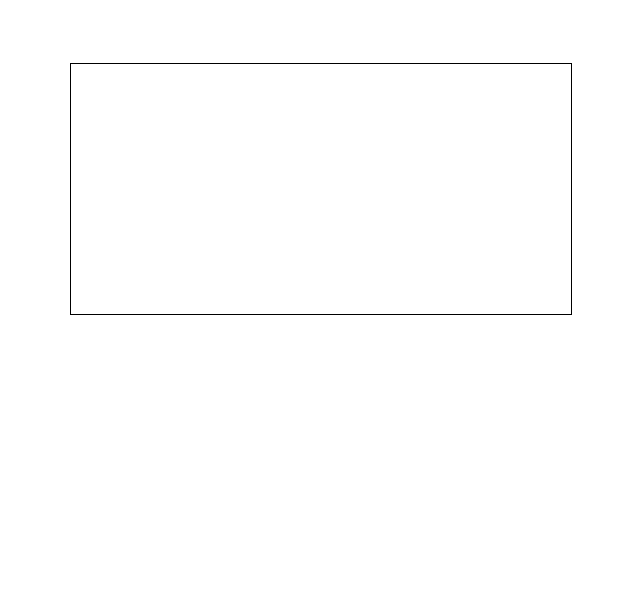
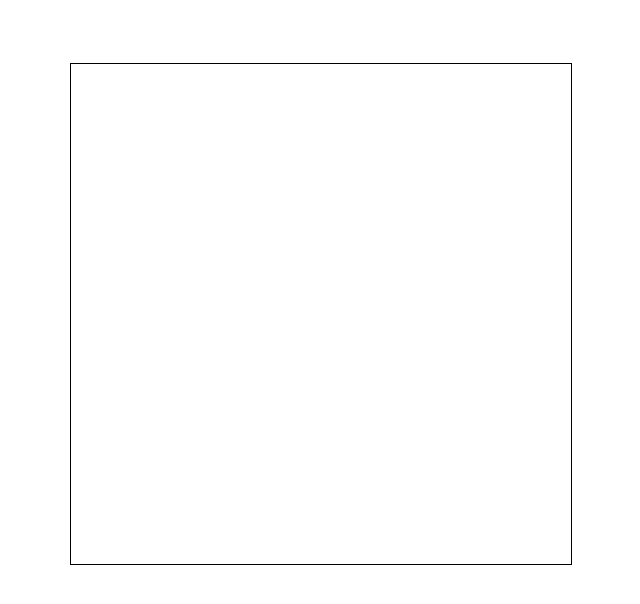
Before and after one commit to micha3lvega/juego-de-la-vida, a plain HTML site: page index.html in a window 1280 px wide. Shown: the whole page, without its empty margins (319-959 px from the left). Drawn offline with Linux system fonts and the light colour scheme.

Commit message:
Inicializar valores de los tamaños
Iniciar los valores de los tamños del tablero y los de cada rectangulo que mostrara el estado de la celula

```diff
--- a/index.html
+++ b/index.html
@@ -22,7 +22,7 @@
 
 </head>
 
-<body>
+<body onload="init();">
 
     <main>
         <canvas id='pantalla' style='border:1px solid #000000'></canvas>
--- a/js/game.js
+++ b/js/game.js
@@ -24,4 +24,20 @@ var Celula = function (valorX, valorY, estado) {
 
 }
 
+function init() {
+
+    // Asociamos el canvas
+    canvas = document.getElementById('pantalla');
+    ctx = canvas.getContext('2d');
+
+    // Ajustamos el tamaño del canvas
+    canvas.width = canvasX;
+    canvas.height = canvasY;
+
+    // Calculamos los tamaños de los lados rectangulos
+    tileX = Math.floor(canvasX / filas);
+    tileY = Math.floor(canvasY / columnas);
+
+}
+
 console.log(':)');
```
